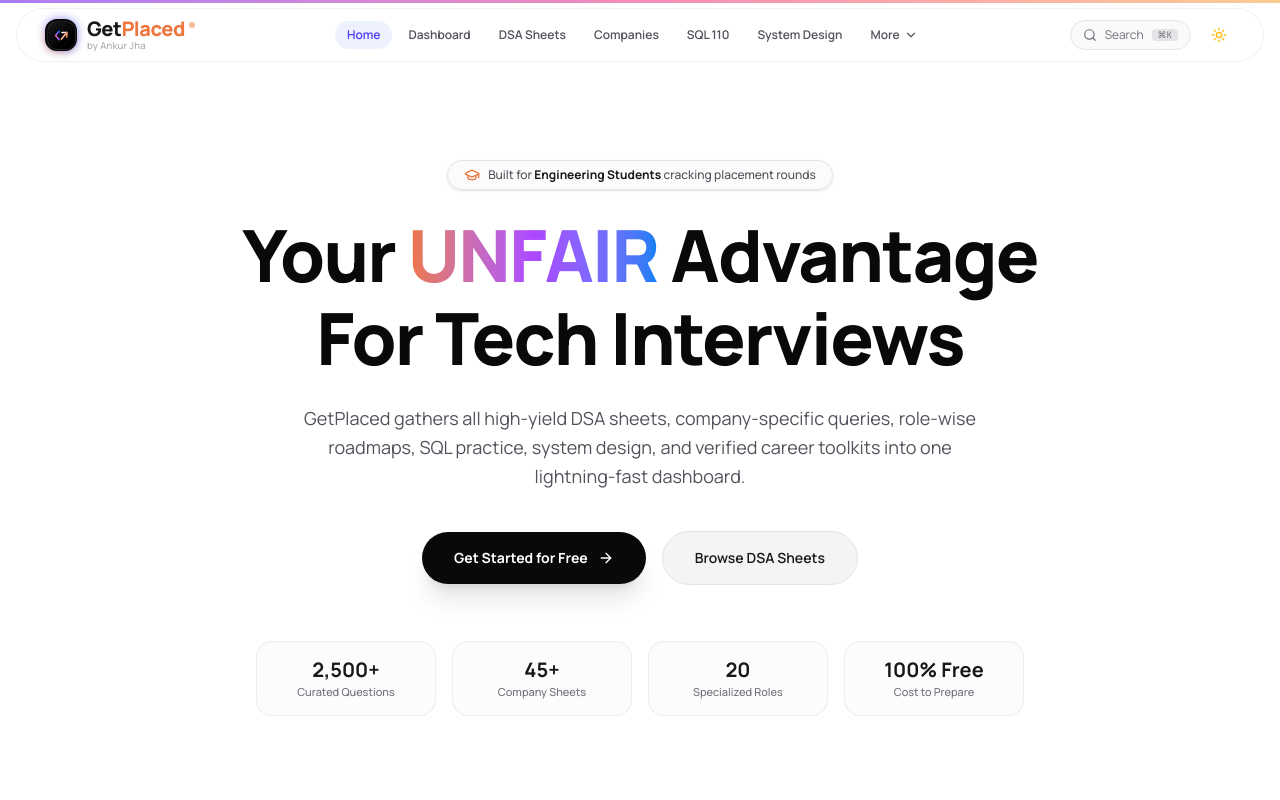
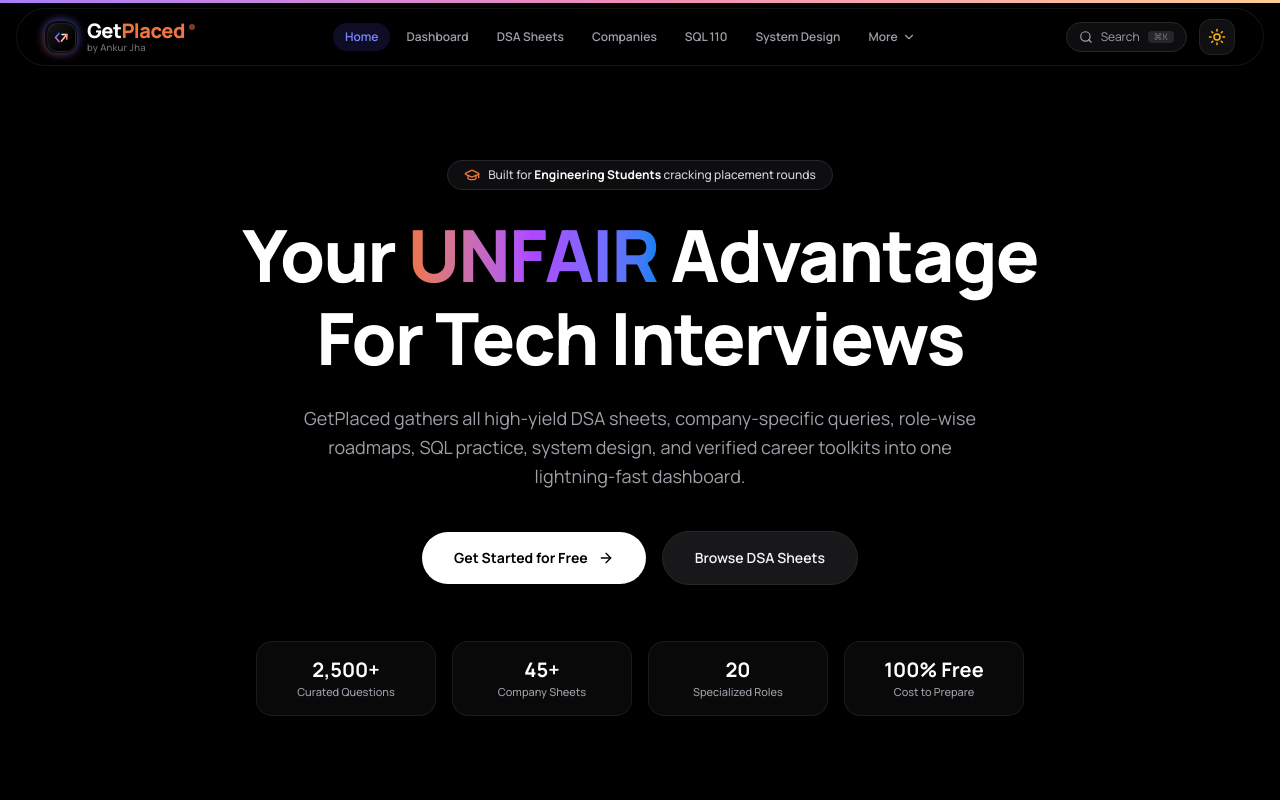
Before and after one commit to ankurosaurus/getplaced, a React (Vite) app: page / in a window 1280 px wide. Both pictures are taken after a click on the button "Switch to Dark Mode". Shown: the top 800 px of the page. Built offline with nearby package versions, Linux system fonts and the light colour scheme.

Commit message:
fix: resolve theme toggle in Tailwind v4 and add smooth crossfade transition animation

```diff
--- a/src/components/Navbar.jsx
+++ b/src/components/Navbar.jsx
@@ -1,10 +1,11 @@
 import React, { useState, useEffect } from 'react';
 import { useProgress } from '../context/ProgressContext';
-import { Search, Sun, Moon, Menu, X, ChevronDown, CheckCircle2, Bookmark, Flame } from 'lucide-react';
+import { Search, Menu, X, ChevronDown, CheckCircle2, Bookmark, Flame } from 'lucide-react';
 import { BrandLogo } from './BrandLogo';
+import { ThemeToggle } from './ThemeToggle';
 
 export const Navbar = ({ currentPath, onNavigate, onOpenSearch }) => {
-  const { theme, toggleTheme, solved, streak } = useProgress();
+  const { solved, streak } = useProgress();
   const [mobileMenuOpen, setMobileMenuOpen] = useState(false);
   const [dropdownOpen, setDropdownOpen] = useState(false);
   const [scrolled, setScrolled] = useState(false);
@@ -151,17 +152,7 @@
             )}
 
             {/* Dark / Light Mode Toggle */}
-            <button
-              onClick={toggleTheme}
-              className="p-2 rounded-full text-zinc-600 dark:text-zinc-300 hover:bg-zinc-100 dark:hover:bg-zinc-800 transition-colors cursor-pointer"
-              aria-label="Toggle theme"
-            >
-              {theme === 'dark' ? (
-                <Sun className="w-4 h-4 text-amber-400" />
-              ) : (
-                <Moon className="w-4 h-4 text-zinc-700" />
-              )}
-            </button>
+            <ThemeToggle />
 
             {/* Mobile menu hamburger button */}
             <button
--- a/src/components/PreparationTopNav.jsx
+++ b/src/components/PreparationTopNav.jsx
@@ -1,6 +1,7 @@
 import React from 'react';
-import { PanelLeft, ChevronRight, Search, Sun, Moon, CheckCircle2 } from 'lucide-react';
+import { PanelLeft, ChevronRight, Search, CheckCircle2 } from 'lucide-react';
 import { useProgress } from '../context/ProgressContext';
+import { ThemeToggle } from './ThemeToggle';
 
 export const PreparationTopNav = ({
   currentPath,
@@ -8,7 +9,7 @@
   onToggleSidebar,
   onOpenSearch
 }) => {
-  const { theme, toggleTheme, solved } = useProgress();
+  const { solved } = useProgress();
   const totalSolved = Object.keys(solved).length;
 
   const pathTitles = {
@@ -137,17 +138,7 @@
           </kbd>
         </button>
 
-        <button
-          onClick={toggleTheme}
-          className="p-2 rounded-full text-zinc-600 dark:text-zinc-300 hover:bg-zinc-100 dark:hover:bg-zinc-800 transition-colors cursor-pointer"
-          aria-label="Toggle theme"
-        >
-          {theme === 'dark' ? (
-            <Sun className="w-4 h-4 text-amber-400" />
-          ) : (
-            <Moon className="w-4 h-4 text-zinc-700" />
-          )}
-        </button>
+        <ThemeToggle />
       </div>
     </header>
   );
--- /dev/null
+++ b/src/components/ThemeToggle.jsx
@@ -0,0 +1,43 @@
+import React from 'react';
+import { Sun, Moon } from 'lucide-react';
+import { useProgress } from '../context/ProgressContext';
+
+export const ThemeToggle = ({ className = '' }) => {
+  const { theme, toggleTheme } = useProgress();
+  const isDark = theme === 'dark';
+
+  return (
+    <button
+      type="button"
+      onClick={toggleTheme}
+      className={`relative inline-flex items-center justify-center w-9 h-9 rounded-xl border border-zinc-200/80 dark:border-zinc-800/80 bg-zinc-100/70 dark:bg-zinc-900/70 text-zinc-700 dark:text-zinc-300 hover:text-zinc-950 dark:hover:text-white hover:border-zinc-300 dark:hover:border-zinc-700 hover:bg-zinc-200/60 dark:hover:bg-zinc-800/60 transition-all duration-200 cursor-pointer active:scale-90 select-none overflow-hidden group shadow-xs ${className}`}
+      title={isDark ? 'Switch to Bright / Light Mode' : 'Switch to Dark Mode'}
+      aria-label={isDark ? 'Switch to Light Mode' : 'Switch to Dark Mode'}
+    >
+      {/* Glow highlight */}
+      <span className="absolute inset-0 rounded-xl bg-gradient-to-tr from-amber-500/10 via-orange-500/5 to-indigo-500/10 opacity-0 group-hover:opacity-100 transition-opacity duration-300" />
+
+      {/* Sun Icon (Dark mode active -> visible, rotating in) */}
+      <span
+        className={`absolute inset-0 flex items-center justify-center transition-all duration-300 ease-out transform ${
+          isDark
+            ? 'rotate-0 scale-100 opacity-100 text-amber-400'
+            : '-rotate-90 scale-0 opacity-0 text-amber-500'
+        }`}
+      >
+        <Sun className="w-4.5 h-4.5" />
+      </span>
+
+      {/* Moon Icon (Light mode active -> visible, rotating in) */}
+      <span
+        className={`absolute inset-0 flex items-center justify-center transition-all duration-300 ease-out transform ${
+          isDark
+            ? 'rotate-90 scale-0 opacity-0 text-zinc-400'
+            : 'rotate-0 scale-100 opacity-100 text-zinc-700'
+        }`}
+      >
+        <Moon className="w-4.5 h-4.5 fill-zinc-700/20" />
+      </span>
+    </button>
+  );
+};
--- a/src/context/ProgressContext.jsx
+++ b/src/context/ProgressContext.jsx
@@ -94,8 +94,10 @@
       localStorage.setItem('hynts-theme', theme);
       if (theme === 'dark') {
         document.documentElement.classList.add('dark');
+        document.documentElement.setAttribute('data-theme', 'dark');
       } else {
         document.documentElement.classList.remove('dark');
+        document.documentElement.setAttribute('data-theme', 'light');
       }
     } catch (e) {
       console.error(e);
@@ -103,7 +105,15 @@
   }, [theme]);
 
   const toggleTheme = () => {
-    setTheme(prev => (prev === 'dark' ? 'light' : 'dark'));
+    try {
+      document.documentElement.classList.add('theme-transitioning');
+      setTheme(prev => (prev === 'dark' ? 'light' : 'dark'));
+      setTimeout(() => {
+        document.documentElement.classList.remove('theme-transitioning');
+      }, 400);
+    } catch {
+      setTheme(prev => (prev === 'dark' ? 'light' : 'dark'));
+    }
   };
 
   const getTodayKey = () => {
--- a/src/index.css
+++ b/src/index.css
@@ -1,5 +1,21 @@
 @import "./design-tokens.css";
 @import "tailwindcss";
+
+@custom-variant dark (&:where(.dark, .dark *));
+
+/* Smooth theme transition crossfade animation */
+html.theme-transitioning,
+html.theme-transitioning *,
+html.theme-transitioning *::before,
+html.theme-transitioning *::after {
+  transition: background-color 350ms cubic-bezier(0.4, 0, 0.2, 1),
+              color 350ms cubic-bezier(0.4, 0, 0.2, 1),
+              border-color 350ms cubic-bezier(0.4, 0, 0.2, 1),
+              box-shadow 350ms cubic-bezier(0.4, 0, 0.2, 1),
+              stroke 350ms cubic-bezier(0.4, 0, 0.2, 1),
+              fill 350ms cubic-bezier(0.4, 0, 0.2, 1) !important;
+  transition-delay: 0s !important;
+}
 
 @layer base {
   body {
```
